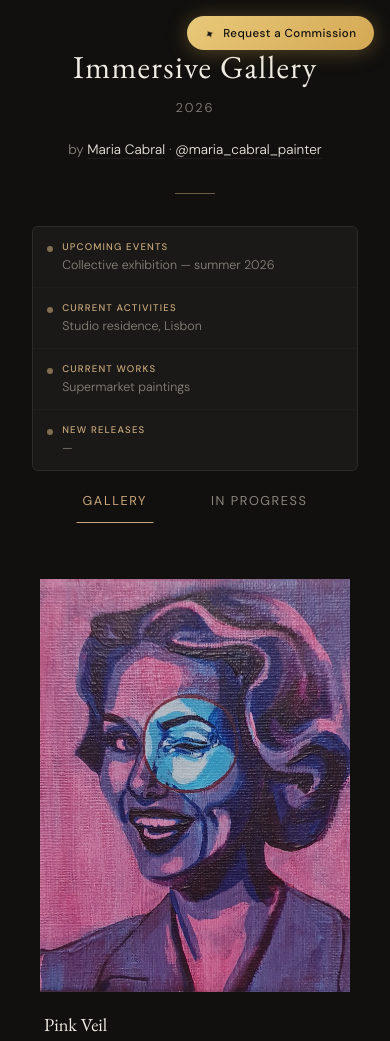
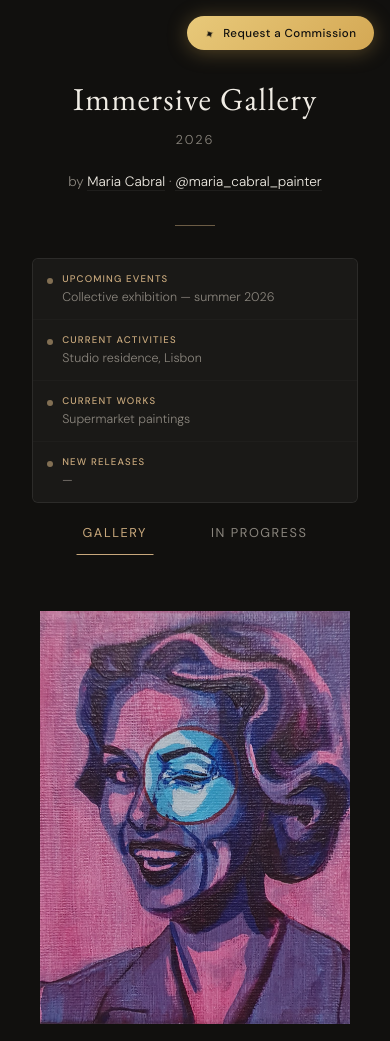
Before and after one commit to markathoning-dev/markathoning-dev.github.io, a website: page index.html in a window 390 px wide. Shown: the top 1041 px of the page. Drawn offline with nearby package versions, Linux system fonts and the light colour scheme; no server answers.

Commit message:
Fix: increase mobile header top-padding to clear commission button

```diff
--- a/index.html
+++ b/index.html
@@ -471,7 +471,7 @@
        RESPONSIVE
        ═══════════════════════════════════════ */
     @media (max-width: 768px) {
-      header { padding: 3rem 1.5rem 2rem; }
+      header { padding: 5rem 1.5rem 2rem; }
       .tab-content.active {
         gap: 2rem;
         padding: 1.5rem 1rem;
```
